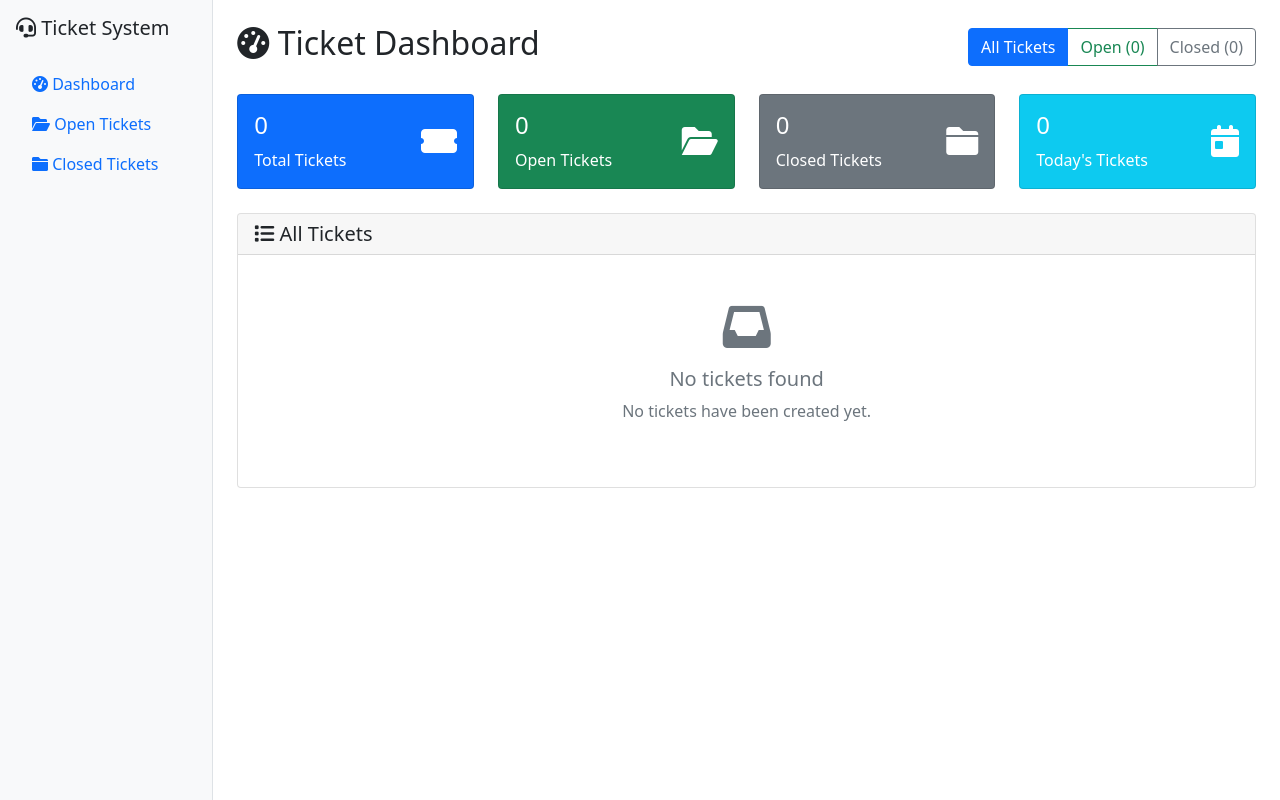
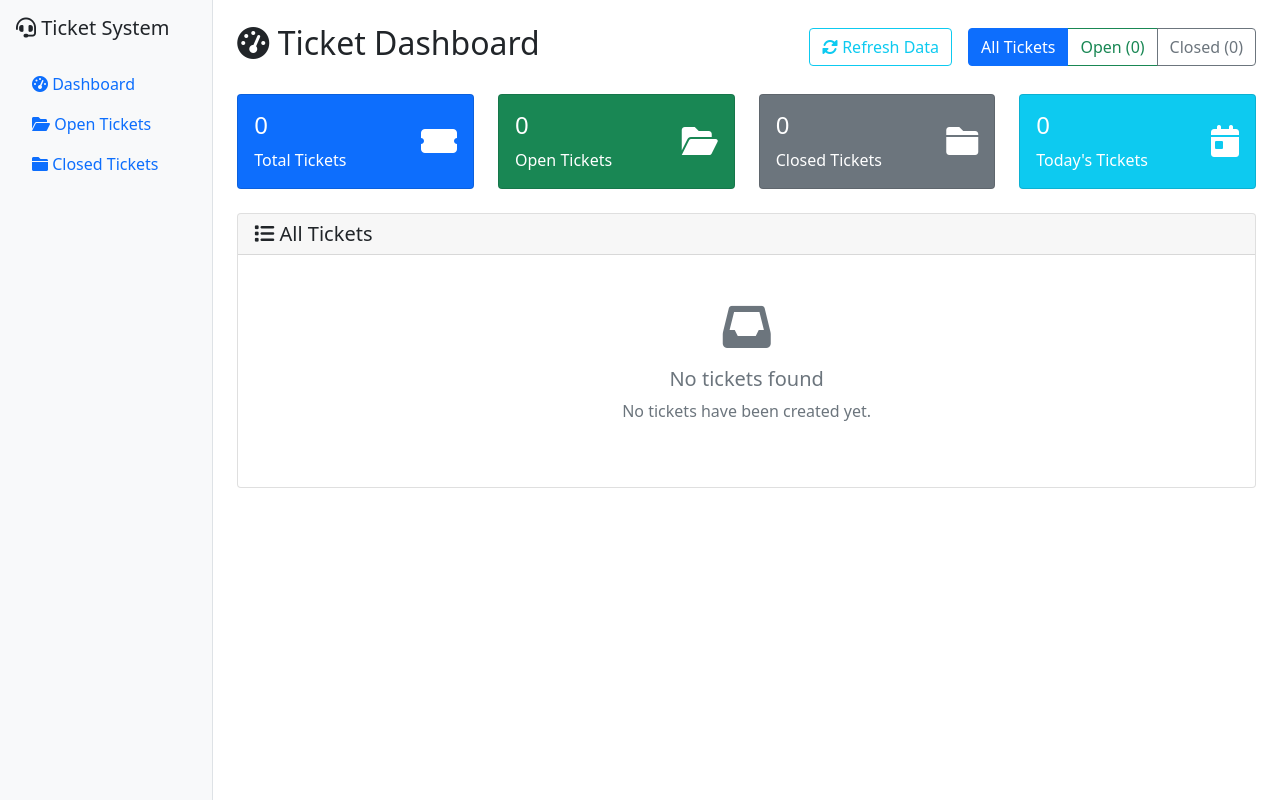
Before and after one commit to K0rnhulio/whatsapp-ticket-system, a Flask app: page /dashboard in a window 1280 px wide. Run offline with Flask 3, Linux system fonts and the light colour scheme.

Commit message:
Add dashboard refresh functionality to sync with database deletions
- Add /refresh_tickets route to reload tickets from Supabase database
- Add Refresh Data button to dashboard header
- Add success/error messages for refresh operations
- Fix issue where deleted tickets in Supabase still appeared in dashboard
- Dashboard now reflects real-time database state after refresh

```diff
--- a/main.py
+++ b/main.py
@@ -576,10 +576,23 @@ def index():
     """Redirect to dashboard."""
     return redirect(url_for('dashboard'))
 
+@app.route('/refresh_tickets')
+def refresh_tickets():
+    """Refresh tickets from database and redirect to dashboard."""
+    try:
+        load_tickets_from_db()
+        logger.info("Tickets refreshed from database successfully.")
+        return redirect(url_for('dashboard', refreshed='true'))
+    except Exception as e:
+        logger.error(f"Failed to refresh tickets: {e}")
+        return redirect(url_for('dashboard', error='refresh_failed'))
+
 @app.route('/dashboard')
 def dashboard():
     """Main dashboard showing ticket overview."""
     filter_status = request.args.get('filter')
+    refreshed = request.args.get('refreshed')
+    error = request.args.get('error')
 
     # Calculate stats
     total_tickets = len(tickets)
--- a/templates/dashboard.html
+++ b/templates/dashboard.html
@@ -5,7 +5,11 @@
 {% block content %}
 <div class="d-flex justify-content-between align-items-center mb-4">
     <h2><i class="fas fa-tachometer-alt"></i> Ticket Dashboard</h2>
-    <div class="btn-group" role="group">
+    <div class="d-flex gap-3">
+        <a href="{{ url_for('refresh_tickets') }}" class="btn btn-outline-info">
+            <i class="fas fa-sync-alt"></i> Refresh Data
+        </a>
+        <div class="btn-group" role="group">
         <a href="{{ url_for('dashboard') }}" class="btn btn-outline-primary {% if not filter_status %}active{% endif %}">
             All Tickets
         </a>
@@ -15,8 +19,23 @@
         <a href="{{ url_for('dashboard') }}?filter=closed" class="btn btn-outline-secondary {% if filter_status == 'closed' %}active{% endif %}">
             Closed ({{ stats.closed }})
         </a>
+        </div>
     </div>
 </div>
+
+<!-- Success/Error Messages -->
+{% if refreshed %}
+<div class="alert alert-success alert-dismissible fade show" role="alert">
+    <i class="fas fa-check-circle"></i> Tickets refreshed successfully from database!
+    <button type="button" class="btn-close" data-bs-dismiss="alert"></button>
+</div>
+{% endif %}
+{% if error == 'refresh_failed' %}
+<div class="alert alert-danger alert-dismissible fade show" role="alert">
+    <i class="fas fa-exclamation-triangle"></i> Failed to refresh tickets from database. Please try again.
+    <button type="button" class="btn-close" data-bs-dismiss="alert"></button>
+</div>
+{% endif %}
 
 <!-- Stats Cards -->
 <div class="row mb-4">
```
